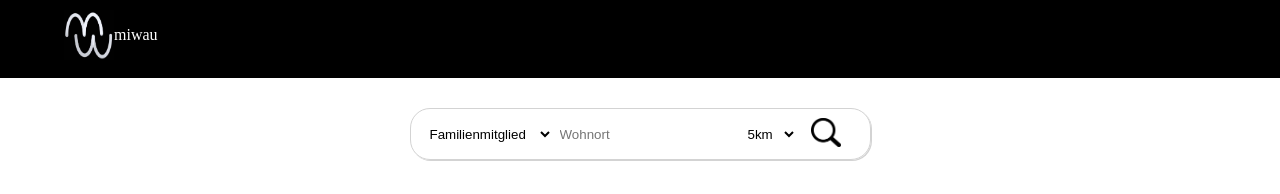
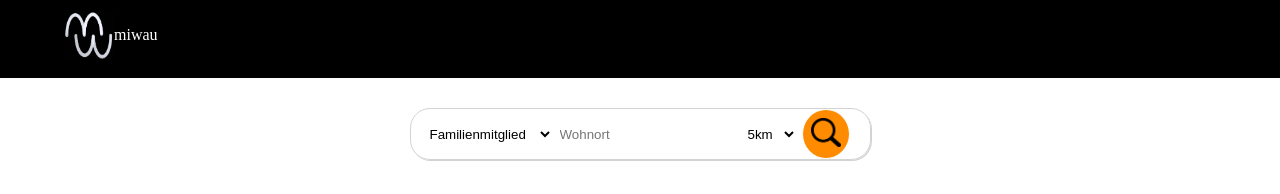
Before and after one commit to pschyl/CapstoneProject, a React (Vite) app in the folder frontend/: page / in a window 1280 px wide. In both pictures the pointer is over the button 825 px from the left and 134 px from the top of the page. Shown: the top 194 px of the page. Built offline with nearby package versions, Linux system fonts and the light colour scheme; no server answers.

Commit message:
add search logo hover

```diff
--- a/frontend/src/App.css
+++ b/frontend/src/App.css
@@ -122,6 +122,10 @@ footer {
     cursor: pointer;
 }
 
+.input_form button:hover {
+    background-color: darkorange;
+}
+
 #website_logo {
     width: 50px;
 }
```
